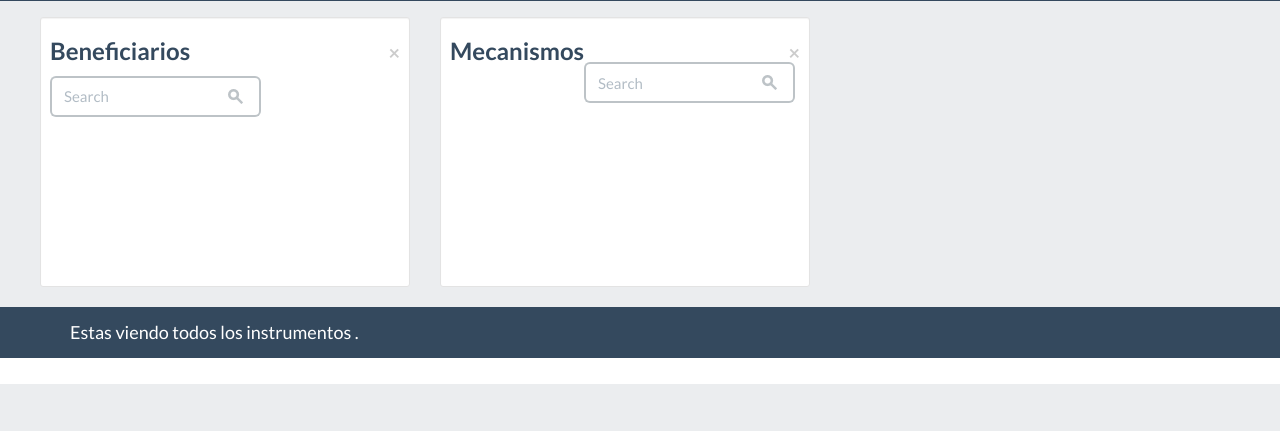
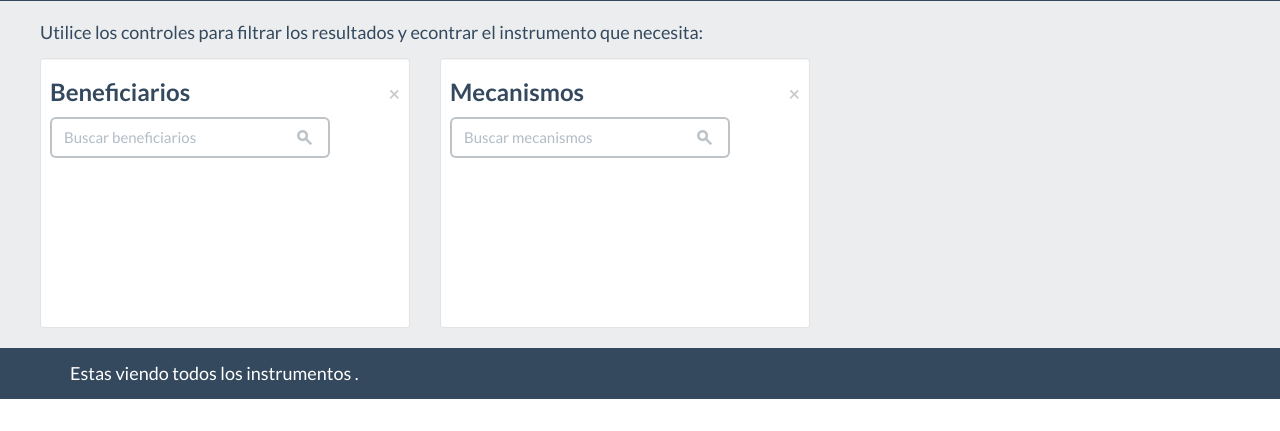
Before and after one commit to garagelab/funding, a plain HTML site: page public/index.html in a window 1280 px wide. Shown: the part 53-484 px from the top of the page. Drawn offline with Linux system fonts and the light colour scheme.

Commit message:
Search input style

```diff
--- a/public/assets/css/style.css
+++ b/public/assets/css/style.css
@@ -45,3 +45,16 @@ dt {
     float: left;
     margin-right: 4px;
 }
+
+.search-query {
+    width: 100%;
+}
+
+.form-search.focus input {
+    border-color: #3498db;
+}
+
+.form-search.focus .btn {
+    border-color: #3498db;
+    color: #3498db;
+}
--- a/public/index.html
+++ b/public/index.html
@@ -33,13 +33,16 @@
             </div>
         </div>
         <div class="row" style="padding-top: 16px">
+            <div class="span12">
+                <p>Utilice los controles para filtrar los resultados y econtrar el instrumento que necesita:</p>
+            </div>
             <div class="span4">
                 <div class="well well-small facet" ng-cloak>
                     <h6 class="pull-left"><strong>Beneficiarios</strong></h6>
                     <a class="close" href="#" ng-click="resetBeneficiarios()">&times;</a>
                     <form class="form-search">
                         <div class="input-append">
-                            <input type="text" class="span2 search-query" placeholder="Search">
+                            <input type="text" class="search-query" placeholder="Buscar beneficiarios">
                             <button type="submit" class="btn"><span class="fui-search"></span></button>
                         </div>
                     </form>
@@ -60,7 +63,7 @@
                     <a class="close" href="#" ng-click="resetMecanismos()">&times;</a>
                     <form class="form-search">
                         <div class="input-append">
-                            <input type="text" class="span2 search-query" placeholder="Search">
+                            <input type="text" class="search-query" placeholder="Buscar mecanismos">
                             <button type="submit" class="btn"><span class="fui-search"></span></button>
                         </div>
                     </form>
@@ -89,7 +92,7 @@
         </div>
     </div>
 </div>
-<div class="container">
+<div class="container" style="min-height: 500px">
     <div class="row" style="padding-top: 16px">
         <div class="span12" ng-show="funds.length > 0">
             <p class="pull-right" ng-cloak>Mostrando 1-{{ funds.length }} de {{ funds.length }} resultados</p>
```
